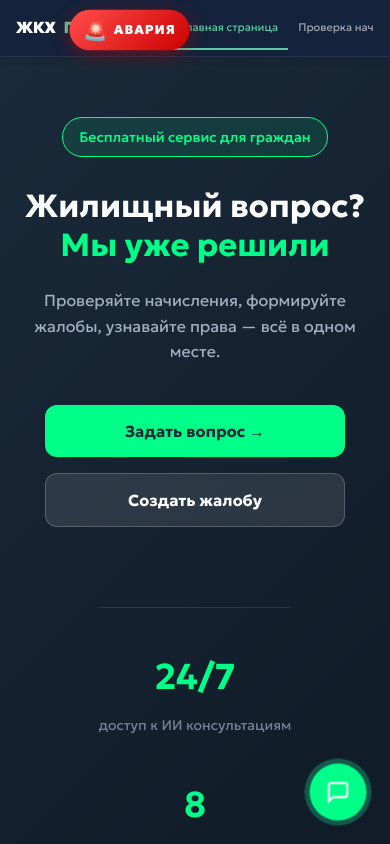
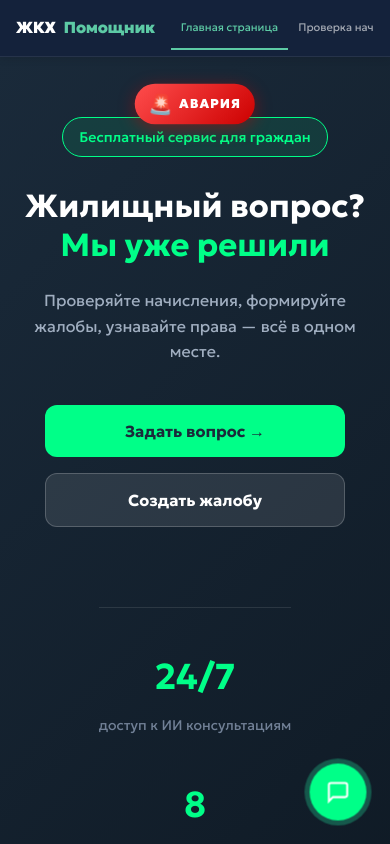
Before and after one commit to satret/zhkh-project, a React (Vite) app in the folder frontend/: page / in a window 390 px wide. Shown: the top 844 px of the page. Built offline with nearby package versions, Linux system fonts and the light colour scheme.

Commit message:
replace emergency button

```diff
--- a/frontend/src/styles/pages.css
+++ b/frontend/src/styles/pages.css
@@ -265,8 +265,8 @@
 /* КНОПКА ЭКСТРЕННОЙ ПОМОЩИ В ПРАВОМ ВЕРХНЕМ УГЛУ */
 .emergency-corner-button {
   position: fixed;
-  top: 90px;
-  left:70px;
+  top: 120px;
+  right:30px;
   z-index: 1000;
 }
 
@@ -397,6 +397,7 @@
    .emergency-button {
     padding: 16px 20px;
     gap: 12px;
+    align-self: auto;
   }
 
   .emergency-title {
@@ -411,8 +412,13 @@
     font-size: 0.7rem;
   }
   .emergency-corner-button {
-    top: 10px;
-    right: 10px;
+    position: fixed;
+    top: 10%;
+    bottom: 20px;
+    left: 50%;
+    right: auto;
+    transform: translateX(-50%);
+    z-index: 1000;
   }
 
   .emergency-button-top {
```
